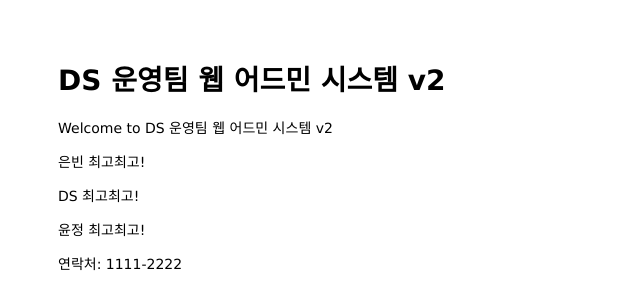
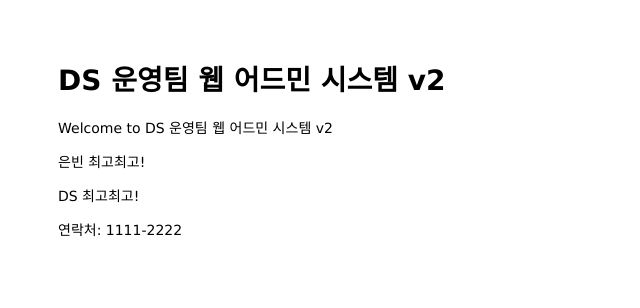
Before and after one commit to binbinbean/mastering-git-github, a website: page public/index.html in a window 1280 px wide. Shown: the whole page, without its empty margins (0-640 px from the left). Drawn offline with Linux system fonts and the light colour scheme.

Commit message:
Revert "윤정최고최고"
This reverts commit 45356f15c7a548e1c58c3c068af23805dab26955.

```diff
--- a/public/index.html
+++ b/public/index.html
@@ -9,7 +9,6 @@
     <p>Welcome to DS 운영팀 웹 어드민 시스템 v2</p>
     <p>은빈 최고최고!</p>
     <p>DS 최고최고!</p>
-    <p>윤정 최고최고!</p>
   </body>
 
   <footer>
```
